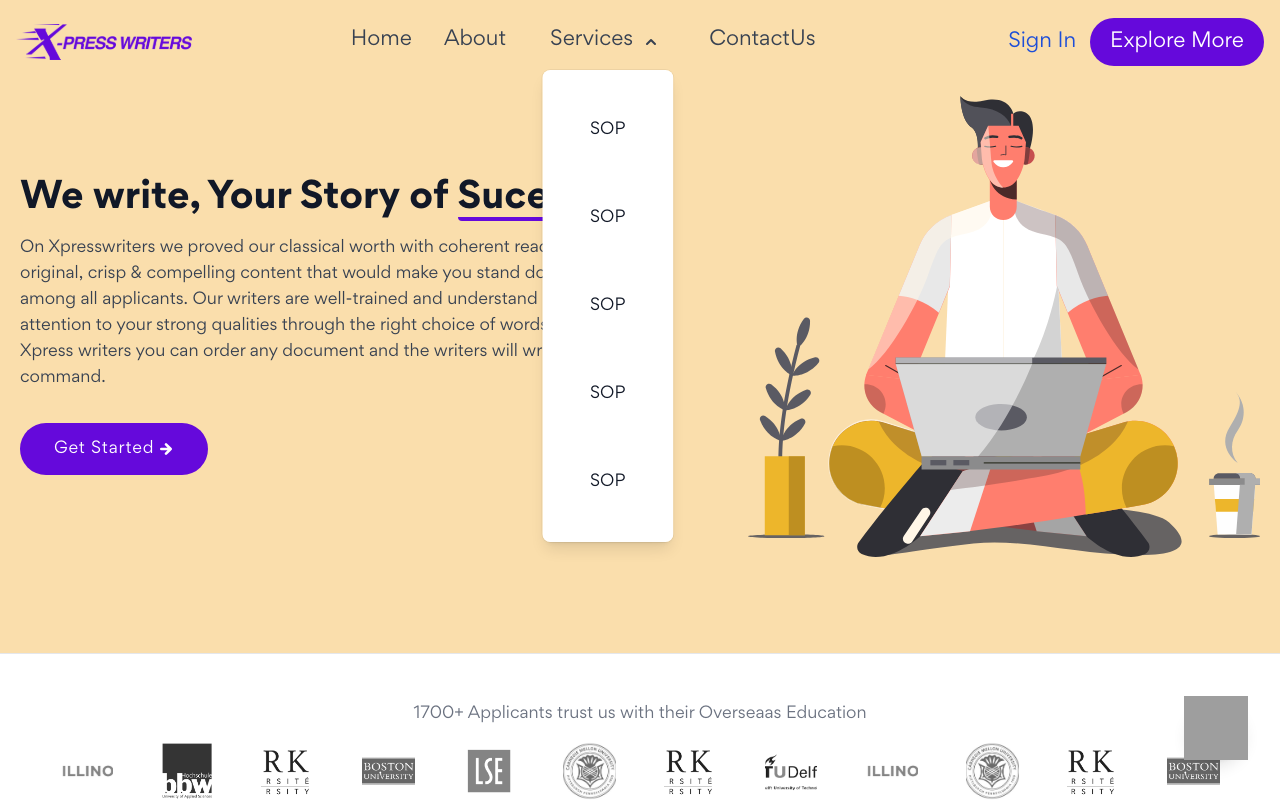
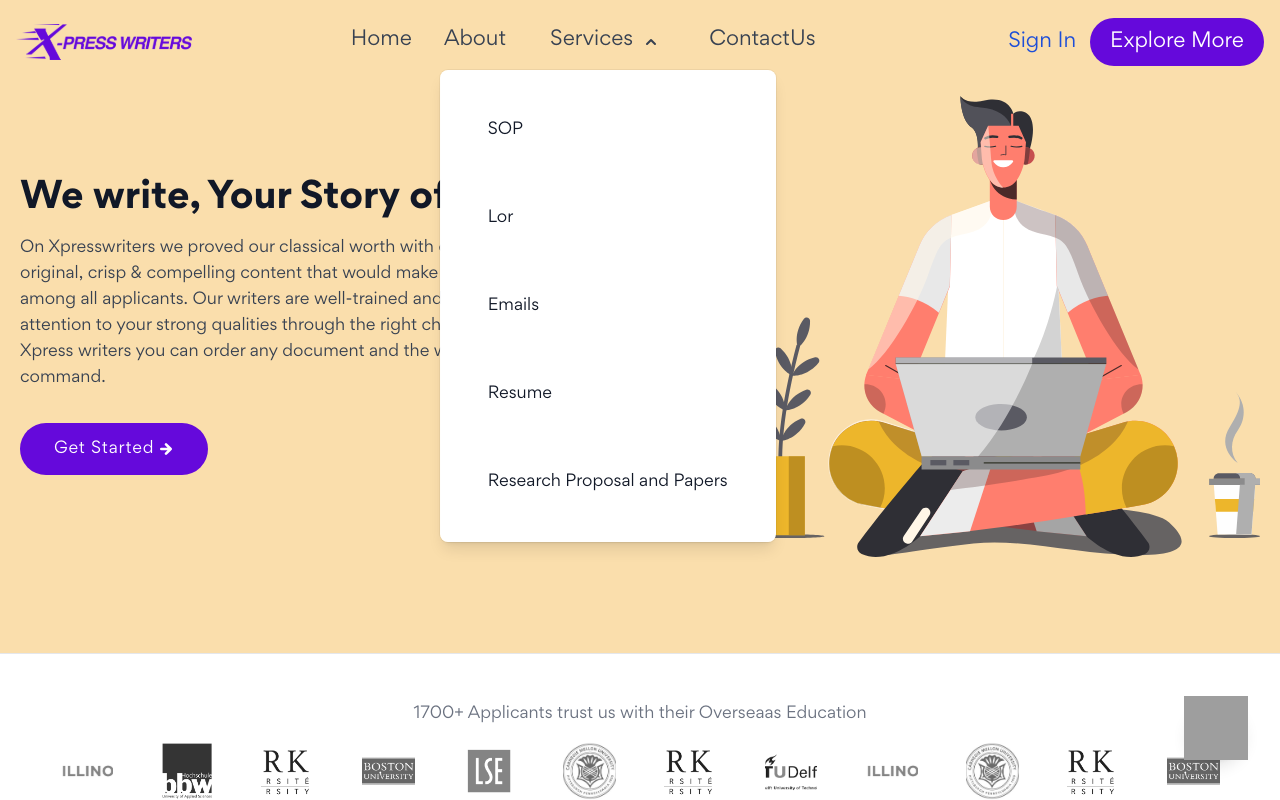
Before and after one commit to Hardik29/ExpressContent, a React (Create React App) app: page / in a window 1280 px wide. Both pictures are taken after a click on the button "Services". Shown: the top 800 px of the page. Built offline with nearby package versions, Linux system fonts and the light colour scheme; grey boxes are pictures that could not be loaded.

Commit message:
Navbar updated

```diff
--- a/src/Components/Navbar.js
+++ b/src/Components/Navbar.js
@@ -23,7 +23,7 @@ export default function Navbar() {
     return () => window.removeEventListener("scroll", handleScroll);
   }, [goingUp]);
 
-  function Items({ ItemName,path }) {
+  function Items({ ItemName, path }) {
     return (
       <li>
         <Link
@@ -44,7 +44,7 @@ export default function Navbar() {
 
         <Link to="/SOP" className="p-4 flex items-start rounded-lg hover:bg-gray-50" onClick={() => {setsideMenu(!sideMenu);}}>
             <p className="text-base font-medium text-gray-900">
-             SOP
+             {FlyerName}
             </p>
 
         </Link>
@@ -156,11 +156,11 @@ export default function Navbar() {
                   >
                     <div className="rounded-lg shadow-lg ring-1 ring-black ring-opacity-5 overflow-hidden">
                     <div className="relative grid gap-6 bg-white sm:gap-8 sm:p-8">
-                        <FlyerCard/>
-                        <FlyerCard/>
-                        <FlyerCard/>
-                        <FlyerCard/>
-                        <FlyerCard/>
+                        <FlyerCard FlyerName="SOP"/>
+                        <FlyerCard FlyerName="Lor"/>
+                        <FlyerCard FlyerName="Emails"/>
+                        <FlyerCard FlyerName="Resume"/>
+                        <FlyerCard FlyerName="Research Proposal and Papers"/>
                       </div>
                     </div>
                   </div>
```
